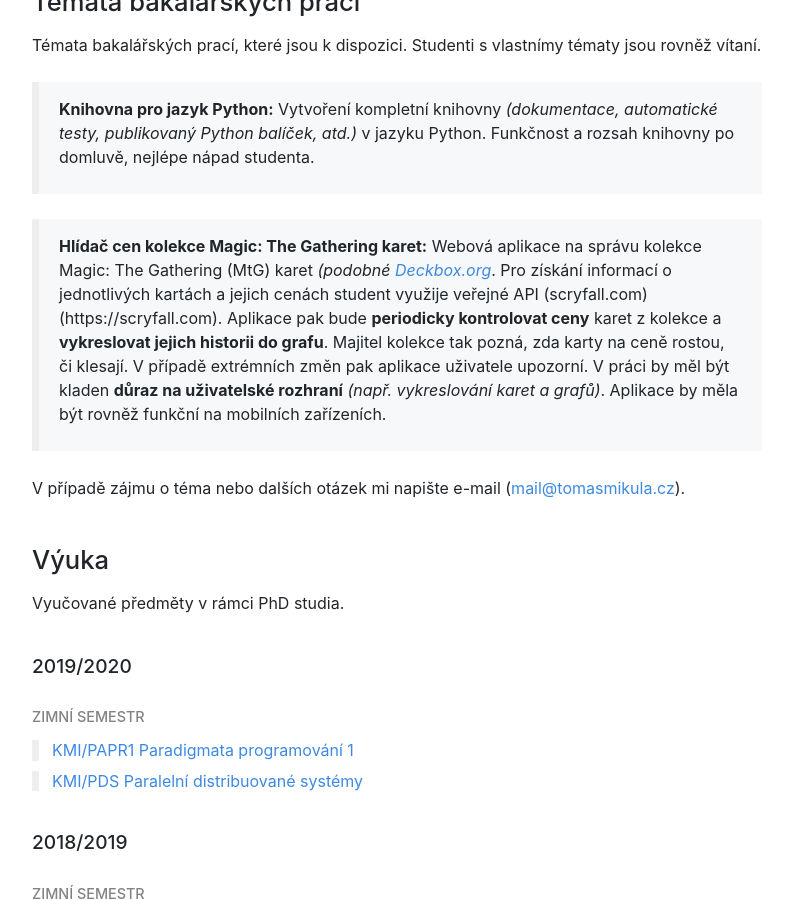
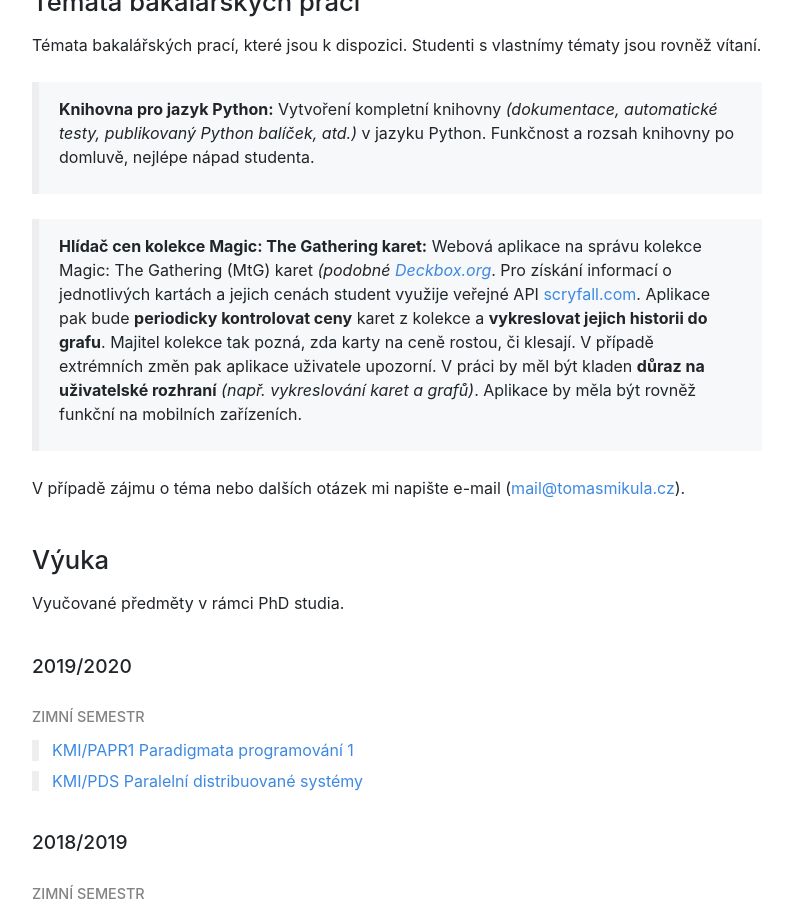
Before and after one commit to mikulatomas/wilima.github.io, a Jekyll site: the page built from teaching/index.md, in a window 1280 px wide and 900 px high, scrolled down 428 px. Shown: the whole window, without its empty margins (243-1031 px from the left). Built offline with Jekyll 4.4.1, drawn with Linux system fonts in a browser that asks for light colours; nearby versions of some CDN libraries; our own code applies the rules of GitHub Pages for plain Markdown files.

Commit message:
Update index.md

```diff
--- a/teaching/index.md
+++ b/teaching/index.md
@@ -10,7 +10,7 @@ Témata bakalářských prací, které jsou k dispozici. Studenti s vlastnímy t
 > Funkčnost a rozsah knihovny po domluvě, nejlépe nápad studenta.
 
 > **Hlídač cen kolekce Magic: The Gathering karet:**
-> Webová aplikace na správu kolekce Magic: The Gathering (MtG) karet *(podobné [Deckbox.org](https://deckbox.org)*. Pro získání informací o jednotlivých kartách a jejich cenách student využije veřejné API (scryfall.com)(https://scryfall.com). Aplikace pak bude **periodicky kontrolovat ceny** karet z kolekce a **vykreslovat jejich historii do grafu**. Majitel kolekce tak pozná, zda karty na ceně rostou, či klesají. V případě extrémních změn pak aplikace uživatele upozorní. V práci by měl být kladen **důraz na uživatelské rozhraní** *(např. vykreslování karet a grafů)*. Aplikace by měla být rovněž funkční na mobilních zařízeních.
+> Webová aplikace na správu kolekce Magic: The Gathering (MtG) karet *(podobné [Deckbox.org](https://deckbox.org)*. Pro získání informací o jednotlivých kartách a jejich cenách student využije veřejné API [scryfall.com](https://scryfall.com). Aplikace pak bude **periodicky kontrolovat ceny** karet z kolekce a **vykreslovat jejich historii do grafu**. Majitel kolekce tak pozná, zda karty na ceně rostou, či klesají. V případě extrémních změn pak aplikace uživatele upozorní. V práci by měl být kladen **důraz na uživatelské rozhraní** *(např. vykreslování karet a grafů)*. Aplikace by měla být rovněž funkční na mobilních zařízeních.
 
 V případě zájmu o téma nebo dalších otázek mi napište e-mail ([mail@tomasmikula.cz](mailto:mail@tomasmikula.cz)).
 
```
